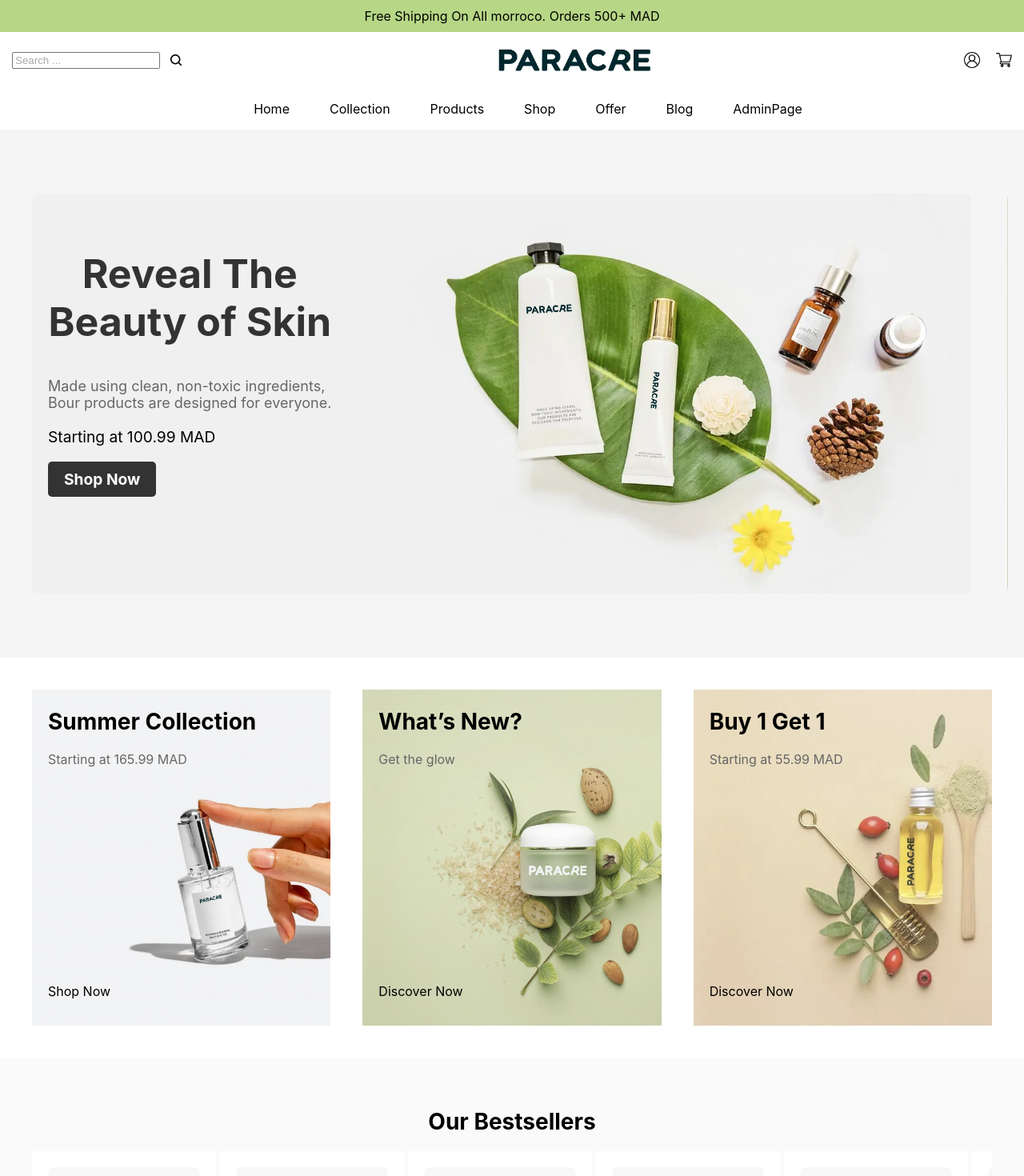
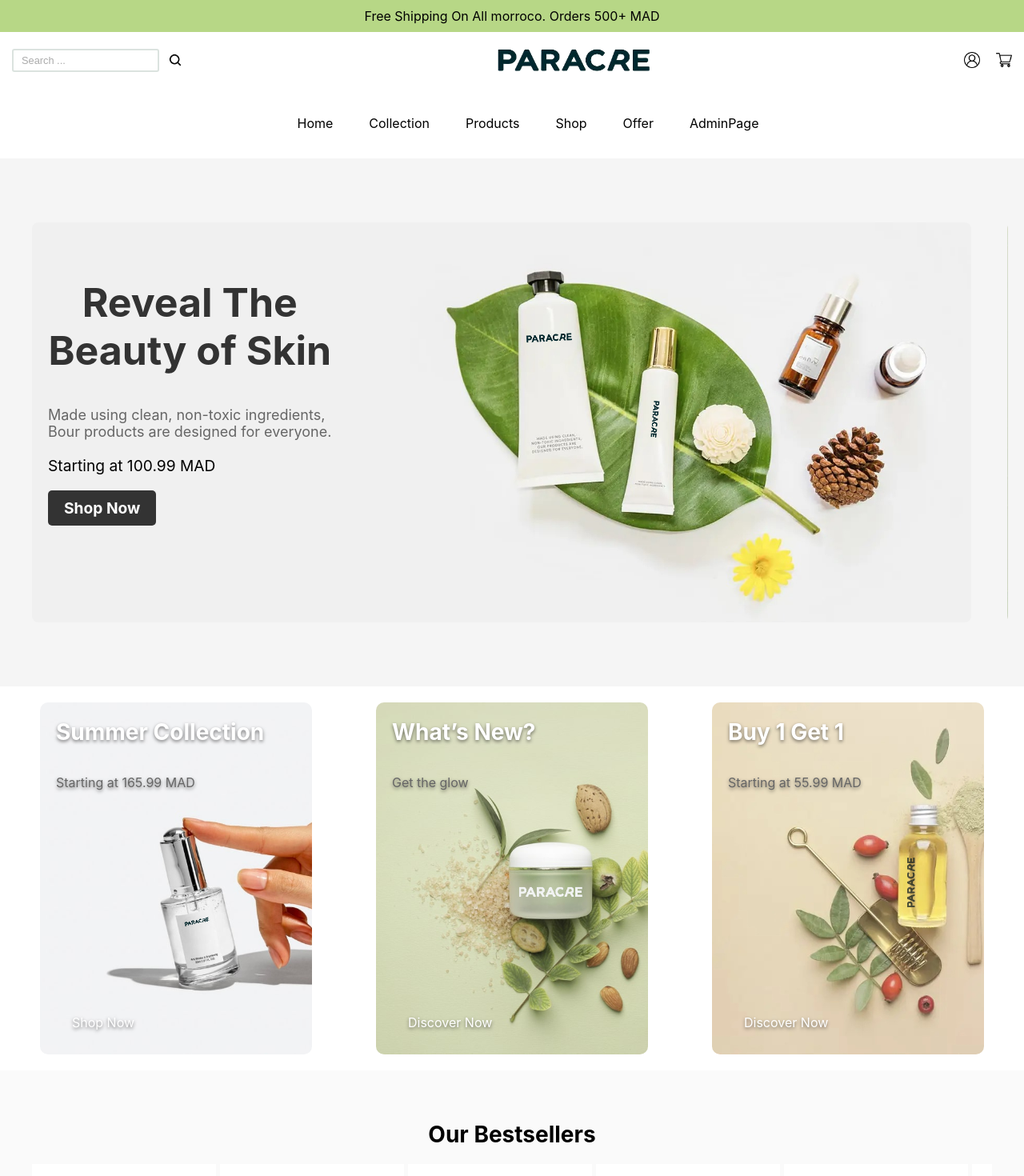
Before and after one commit to kuroibara10/PARACAR, a React (Create React App) app: page / in a window 1280 px wide. Shown: the top 1470 px of the page at 80% size. Built offline with nearby package versions, Linux system fonts and the light colour scheme.

Commit message:
Update Collection 1

```diff
--- a/src/App.js
+++ b/src/App.js
@@ -1,12 +1,6 @@
 import React, { useState } from "react";
 import Header from "./components/Header";
-import Hero from "./components/Hero";
-import Collection from "./components/Collection";
-import Shop from "./components/Shop";
 import Footer from "./components/Footer";
-import Under from "./components/Under";
-import About from "./components/About";
-import Discover from "./components/Discover";
 import Home from "./pages/Home";
 
 import { BrowserRouter as Router, Route, Routes } from "react-router-dom";
--- a/src/components/Collection.js
+++ b/src/components/Collection.js
@@ -1,53 +1,166 @@
-import React from "react";
+// import React, { useEffect } from "react";
+// import "../styles/Collection.css";
+
+// import background1 from "./assets/images/collection-1.jpg";
+// import background2 from "./assets/images/collection-2.jpg";
+// import background3 from "./assets/images/collection-3.jpg";
+// function Collection() {
+//   useEffect(() => {
+//     const sections = document.querySelectorAll("[data-section]");
+
+//     const scrollReveal = () => {
+//       sections.forEach((section) => {
+//         if (section.getBoundingClientRect().top < window.innerHeight / 2) {
+//           section.classList.add("active");
+//         }
+//       });
+//     };
+
+//     scrollReveal();
+//     window.addEventListener("scroll", scrollReveal);
+
+//     return () => window.removeEventListener("scroll", scrollReveal);
+//   }, []);
+//   const hoverScroll = ()=>{
+
+//   }
+//   return (
+//     <section className="collection" data-section>
+//       <div
+//         className="item"
+//         style={{
+//           backgroundImage: `url(${background1})`,
+//           backgroundSize: "400px 420px",
+//         }}
+//         onMouseOver={hoverScroll}
+//       >
+//         <h2>Summer Collection</h2>
+//         <p>Starting at 165.99 MAD</p>
+//         <a href="#" className="btn_link">
+//           Shop Now
+//         </a>
+//       </div>
+//       <div
+//         className="item"
+//         style={{
+//           backgroundImage: `url(${background2})`,
+//           backgroundSize: "400px 420px",
+//         }}
+//         onMouseOver={hoverScroll}
+//       >
+//         <h2>What’s New?</h2>
+//         <p>Get the glow</p>
+//         <a href="#" className="btn_link">
+//           Discover Now
+//         </a>
+//       </div>
+//       <div
+//         className="item"
+//         style={{
+//           backgroundImage: `url(${background3})`,
+//           backgroundSize: "400px 420px",
+//         }}
+//         onMouseOver={hoverScroll}
+//       >
+//         <h2>Buy 1 Get 1</h2>
+//         <p>Starting at 55.99 MAD</p>
+//         <a href="#" className="btn_link">
+//           Discover Now
+//         </a>
+//       </div>
+//     </section>
+//   );
+// }
+
+// export default Collection;
+import React, { useEffect } from "react";
 import "../styles/Collection.css";
 
 import background1 from "./assets/images/collection-1.jpg";
 import background2 from "./assets/images/collection-2.jpg";
 import background3 from "./assets/images/collection-3.jpg";
-function Collection() {
+
+const Collection = () => {
+  // تأثير الكشف عند التمرير
+  useEffect(() => {
+    const sections = document.querySelectorAll("[data-section]");
+
+    const scrollReveal = () => {
+      sections.forEach((section) => {
+        if (section.getBoundingClientRect().top < window.innerHeight / 2) {
+          section.classList.add("active");
+        }
+      });
+    };
+
+    // تشغيل الكشف مباشرة عند التحميل
+    scrollReveal();
+
+    // إضافة مستمع للتمرير
+    window.addEventListener("scroll", scrollReveal);
+
+    // إزالة المستمع عند إزالة المكون
+    return () => window.removeEventListener("scroll", scrollReveal);
+  }, []);
+
+  // تأثير عند المرور بالماوس
+  const hoverScroll = (e) => {
+    const element = e.target;
+    element.style.transform = "scale(1.05)";
+    element.style.transition = "transform 0.3s ease-in-out";
+  };
+
+  // إرجاع التأثير إلى حالته الأصلية
+  const hoverOut = (e) => {
+    const element = e.target;
+    element.style.transform = "scale(1)";
+  };
+
+  // البيانات الخاصة بالعناصر
+  const collectionData = [
+    {
+      title: "Summer Collection",
+      text: "Starting at 165.99 MAD",
+      button: "Shop Now",
+      background: background1,
+    },
+    {
+      title: "What’s New?",
+      text: "Get the glow",
+      button: "Discover Now",
+      background: background2,
+    },
+    {
+      title: "Buy 1 Get 1",
+      text: "Starting at 55.99 MAD",
+      button: "Discover Now",
+      background: background3,
+    },
+  ];
+
   return (
-    <section className="collection">
+    <section className="collection" data-section>
+      {collectionData.map((item, index) => (
         <div
+          key={index}
           className="item"
           style={{
-          backgroundImage: `url(${background1})`,
-          backgroundSize: "400px 420px",
+            backgroundImage: `url(${item.background})`,
+            backgroundSize: "cover",
+            backgroundPosition: "center",
           }}
+          onMouseOver={hoverScroll}
+          onMouseOut={hoverOut}
         >
-        <h2>Summer Collection</h2>
-        <p>Starting at 165.99 MAD</p>
+          <h2>{item.title}</h2>
+          <p>{item.text}</p>
           <a href="#" className="btn_link">
-          Shop Now
+            {item.button}
           </a>
         </div>
-      <div
-        className="item"
-        style={{
-          backgroundImage: `url(${background2})`,
-          backgroundSize: "400px 420px",
-        }}
-      >
-        <h2>What’s New?</h2>
-        <p>Get the glow</p>
-        <a href="#" className="btn_link">
-          Discover Now
-        </a>
-      </div>
-      <div
-        className="item"
-        style={{
-          backgroundImage: `url(${background3})`,
-          backgroundSize: "400px 420px",
-        }}
-      >
-        <h2>Buy 1 Get 1</h2>
-        <p>Starting at 55.99 MAD</p>
-        <a href="#" className="btn_link">
-          Discover Now
-        </a>
-      </div>
+      ))}
     </section>
   );
-}
+};
 
 export default Collection;
--- a/src/components/Header.js
+++ b/src/components/Header.js
@@ -15,7 +15,11 @@
       <div className="header2">
         <div className="header2_1">
           <div className="barSerch">
-            <input type="searche" placeholder="Search ... " />
+            <input
+              type="searche"
+              placeholder="Search ... "
+              className="search_field"
+            />
             <img src={icon_search} alt="Icon Search" />
           </div>
           <div className="logo_web">
@@ -29,14 +33,20 @@
           </div>
         </div>
         <div className="header2_2">
-          <ul>
-            <Link to={`/`}>Home</Link>
-            <Link>Collection</Link>
-            <Link to={`/products`}>Products</Link>
-            <Link>Shop</Link>
-            <Link>Offer</Link>
-            <Link>Blog</Link>
-            <Link to={`/admin`}>AdminPage</Link>
+          <ul className="list_pages">
+            <Link to={`/`} className="list_links">
+              Home
+            </Link>
+            <Link className="list_links">Collection</Link>
+            <Link to={`/products`} className="list_links">
+              Products
+            </Link>
+            <Link className="list_links">Shop</Link>
+            <Link className="list_links">Offer</Link>
+            {/* <Link className="list_links">Blog</Link> */}
+            <Link to={`/admin`} className="list_links">
+              AdminPage
+            </Link>
           </ul>
         </div>
       </div>
--- a/src/components/Under.js
+++ b/src/components/Under.js
@@ -1,6 +1,5 @@
 import React from "react";
 import "../styles/Under.css";
-// import { listProducts } from "../dates/listProducts";
 import { Link } from "react-router-dom";
 
 function Under({ products }) {
--- a/src/pages/Admin.js
+++ b/src/pages/Admin.js
@@ -1,10 +1,7 @@
 import React, { useState } from "react";
 import "../styles/AdminPage.css";
-// import { listProducts } from "../dates/listProducts";
 
 const AdminPage = ({ products, setProducts }) => {
-  // const [products, setProducts] = useState(listProducts);
-
   const [form, setForm] = useState({
     id: null,
     nameProduct: "",
--- a/src/pages/Home.js
+++ b/src/pages/Home.js
@@ -13,6 +13,7 @@
     <div>
       <Hero />
       <Collection />
+      {/* <Collection2 /> */}
       <Shop />
       <Under products={products} />
       <OfferSection />
--- a/src/styles/Collection.css
+++ b/src/styles/Collection.css
@@ -40,3 +40,40 @@
 .btn_link:hover {
   text-decoration: underline;
 }
+.collection {
+  display: flex;
+  justify-content: space-around;
+  align-items: center;
+  gap: 20px;
+  padding: 20px;
+}
+
+.item {
+  width: 300px;
+  height: 400px;
+  display: flex;
+  flex-direction: column;
+  justify-content: flex-end;
+  padding: 20px;
+  color: white;
+  text-shadow: 0 2px 4px rgba(0, 0, 0, 0.5);
+  border-radius: 10px;
+  background-blend-mode: overlay;
+  transition: transform 0.3s ease-in-out, box-shadow 0.3s ease-in-out;
+}
+
+.item:hover {
+  box-shadow: 0 10px 20px rgb(255, 255, 255);
+}
+
+.btn_link {
+  padding: 10px 20px;
+  color: white;
+  text-decoration: none;
+  border-radius: 5px;
+  transition: background-color 0.3s ease;
+}
+
+.btn_link:hover {
+  background-color: #ffffff86;
+}
--- a/src/styles/Header.css
+++ b/src/styles/Header.css
@@ -15,6 +15,16 @@
   flex-direction: row;
   align-items: center;
   gap: 10px;
+}
+.header2_1 .search_field {
+  width: 150px;
+  font-size: 0.8rem;
+  border: 2px solid hsl(148, 20%, 38%, 0.2);
+  border-radius: 3px;
+  padding: 5px 10px;
+  padding-inline-end: 20px;
+  outline: none;
+  transition: 0.25s ease;
 }
 .header2_1 .barSerch img {
   width: 20px;
@@ -50,9 +60,17 @@
   justify-content: space-around;
   gap: 30px;
 } */
-.header2_2 ul {
+
+.header2_2 {
+  bottom: 0;
+  left: 0;
+  width: 100%;
+  background-color: hsl(0, 0%, 100%);
+  padding-block: 18px;
+  z-index: 4;
+}
+.header2_2 .list_pages {
   display: flex;
-  flex-direction: row;
   justify-content: center;
-  gap: 50px;
+  gap: 45px;
 }
```
Lines whose indentation alone changed are shown as unchanged.
